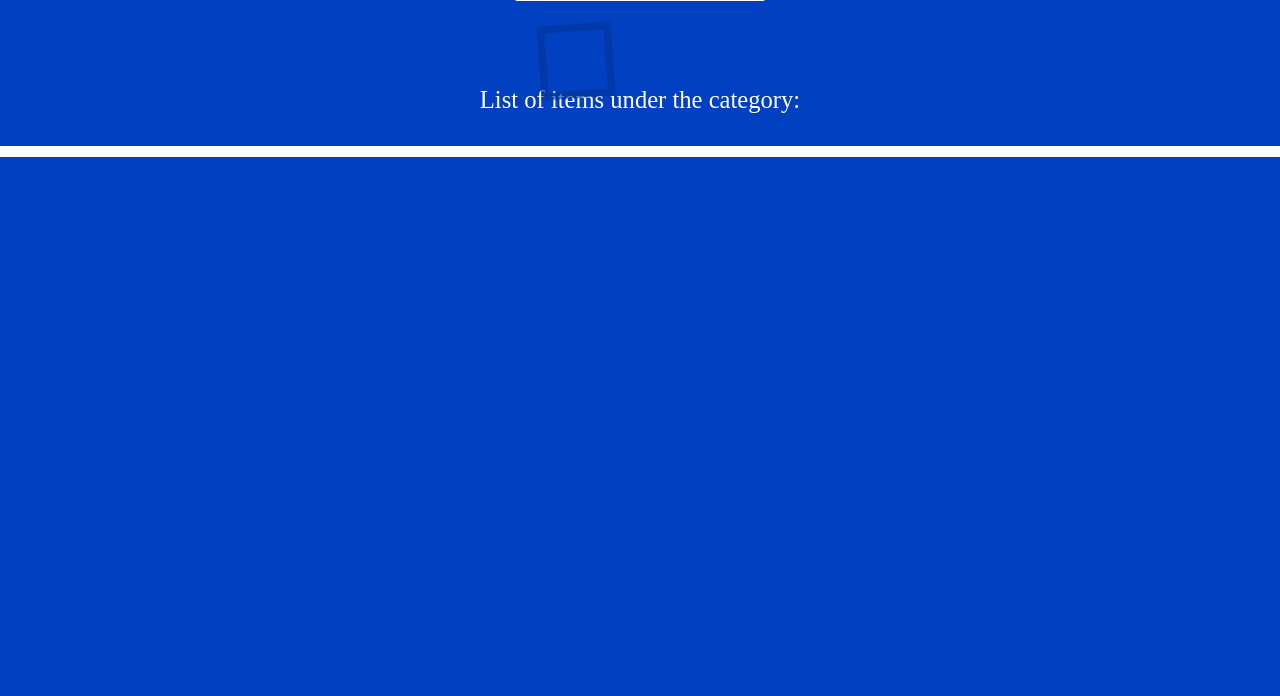
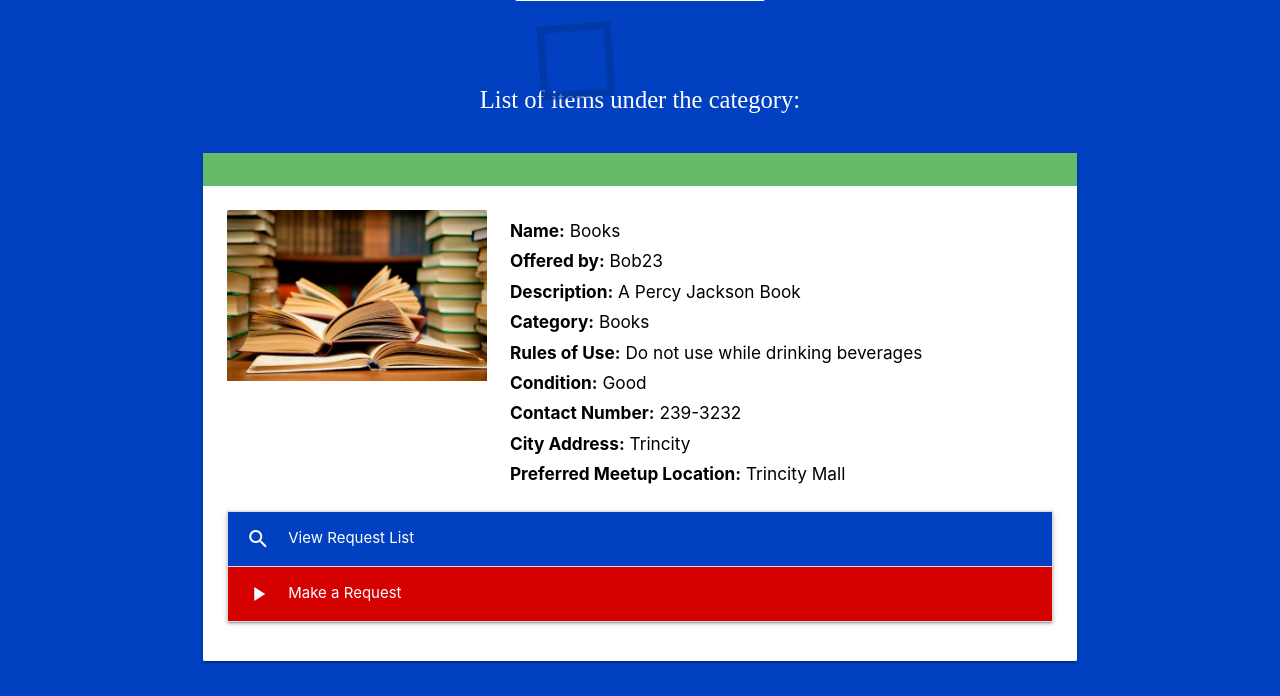
Before and after one commit to TriniWeb-Pirates/Pocket_Exchange_App, a Flask app: template App/templates/homepage.html in a window 1280 px wide. Shown: the part 643-1339 px from the top of the page. Before the commit the page ends 800 px from the top, so only its background shows below. Run offline with Flask 3, Linux system fonts and the light colour scheme; the template is opened without the code that fills it, so the values that code supplies are empty; some web fonts are replaced.

Commit message:
working on homepage displaying item offers

```diff
--- a/App/templates/homepage.html
+++ b/App/templates/homepage.html
@@ -271,6 +271,101 @@ h4, h5{
 
 
 
+<div class="row">
+  <div class="col l12 s12">
+    <div class="card">
+    <div class="card-action" style="background-color:#66bb6a">
+    </div>
+
+    <div class="card-content white">
+      <!--main content will go in here-->
+      <div class="row">
+      <div class="col l4 s12">
+        <div class="card-image">
+        <img src="/static/images/categories/books.png" class="responsive-img">
+      </div>
+      </div>
+
+      <div class="col l8 s12" style="color:black">
+        <h6><b>Name:</b> Books</h6>
+        <h6><b>Offered by:</b> Bob23</h6>
+        <h6><b>Description:</b> A Percy Jackson Book</h6>
+        <h6><b>Category:</b> Books</h6>
+        <h6><b>Rules of Use:</b> Do not use while drinking beverages</h6>
+        <h6><b>Condition:</b> Good</h6>
+        <h6><b>Contact Number:</b> 239-3232</h6>
+        <h6><b>City Address:</b> Trincity</h6>
+        <h6><b>Preferred Meetup Location:</b> Trincity Mall</h6>
+
+
+      </div>
+    </div>  <!--end of first row-->
+
+    <!-- collapsible items will go here now. The request list first, then the make a request
+    section after-->
+
+    <ul class="collapsible black-text">
+      <li>
+        <div class="collapsible-header white-text" style="background-color: #0040c1;"><i class="material-icons">search</i>View Request List</div>
+        <div class="collapsible-body">
+
+
+          <div class="card">
+
+          <div class="row">
+            <div class="col l3">
+              <h6><b>Request ID: </b> #1</h6>
+            </div>
+
+            <div class="col l3">
+              <h6><b>Username:</b> Cassandra</h6>
+            </div>
+
+            <div class="col l5">
+              <h6><b>Contact Numer:</b> 232-2323</h6>
+            </div>
+
+
+          <div class="col l6">
+            <h6><b>City Address:</b> Port of Spain</h6>
+          </div>
+
+
+        <div class="col l6">
+          <h6><b>Preferred Meetup Location:</b> Trincity Mall</h6>
+        </div>
+
+        <div class="col l12">
+          <h6><b>Reason for use:</b> I enjoy reading.</h6>
+        </div>
+      </div>
+
+      <a class="waves-effect waves-light btn green darken-2"><i class="material-icons right">person</i>Visit Profile</a>
+      <a class="waves-effect waves-light btn" style="background-color:#0040c1"><i class="material-icons right">check</i>Approve Request</a>
+
+
+    </div> <!--end of card-->
+        </div>
+
+      </li>
+      <li>
+        <div class="collapsible-header white-text red accent-4"><i class="material-icons">play_arrow</i>Make a Request</div>
+        <div class="collapsible-body"><span>Lorem ipsum dolor sit amet.</span></div>
+      </li>
+
+    </ul>
+
+
+
+
+
+
+
+
+    </div>
+  </div> <!--end of card-->
+</div>
+
 
 
 
@@ -290,6 +385,13 @@ h4, h5{
   M.Carousel.init(elems);
 });
 
+
+
+document.addEventListener('DOMContentLoaded', function() {
+    var elems = document.querySelectorAll('.collapsible');
+    M.Collapsible.init(elems);
+  });
+
 </script>
 
 
--- a/App/templates/layout2.html
+++ b/App/templates/layout2.html
@@ -70,7 +70,9 @@
 
     <div id="content">{% block content %}{% endblock %}</div>
 
-    <script src="https://cdnjs.cloudflare.com/ajax/libs/materialize/1.0.0/js/materialize.min.js"></script>
+    <script src="https://cdnjs.cloudflare.com/ajax/libs/materialize/1.0.0/js/materialize.min.js">
+    </script>
+
 
 	<script>
 	const slide_menu=document.querySelectorAll(".sidenav");
```
